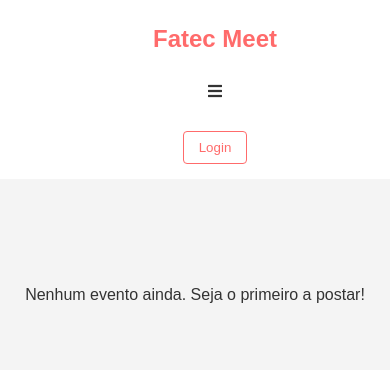
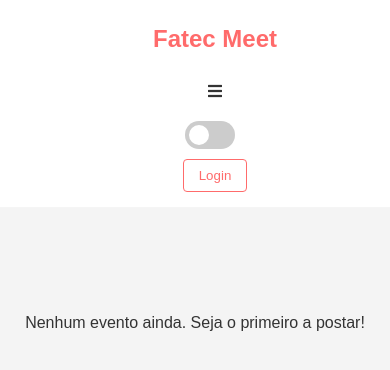
Before and after one commit to Organization-Fatec-Meets-Colin/Fatec_Meets_Web, a PHP site: page / in a window 390 px wide. Shown: the top 370 px of the page. Run offline with PHP 8.4, Linux system fonts and the light colour scheme; data comes from the database, SQL or seed files in the repository; data that the repository does not hold is empty.

Commit message:
[update] css navbar

```diff
--- a/components/navbar.css
+++ b/components/navbar.css
@@ -123,4 +123,63 @@ button:hover, .edit-btn:hover {
     .menu-toggle {
         display: block;
     }
+
+    /* === SWITCH (interruptor de modo escuro) === */
+.switch {
+    position: relative;
+    display: inline-block;
+    width: 50px;
+    height: 28px;
+    margin-right: 10px;
+    cursor: pointer;
 }
+
+.switch .slider {
+    position: absolute;
+    top: 0; left: 0; right: 0; bottom: 0;
+    background-color: #ccc;
+    border-radius: 34px;
+    transition: 0.4s;
+}
+
+.switch .slider::before {
+    position: absolute;
+    content: "";
+    height: 20px;
+    width: 20px;
+    left: 4px;
+    bottom: 4px;
+    background-color: white;
+    border-radius: 50%;
+    transition: 0.4s;
+}
+
+/* Slider ativado */
+#dark-toggle:checked + nav .switch .slider {
+    background-color: #4caf50;
+}
+
+#dark-toggle:checked + nav .switch .slider::before {
+    transform: translateX(22px);
+}
+
+/* === MODO ESCURO USANDO :has() === */
+body:has(#dark-toggle:checked) {
+    background-color: #121212;
+    color: #ffffff;
+}
+
+body:has(#dark-toggle:checked) .navbar {
+    background-color: #1f1f1f;
+}
+
+body:has(#dark-toggle:checked) .navbar-item,
+body:has(#dark-toggle:checked) .profile-btn {
+    color: #ffffff;
+}
+
+body:has(#dark-toggle:checked) .navbar a {
+    color: #ffffff;
+}
+
+}
```
